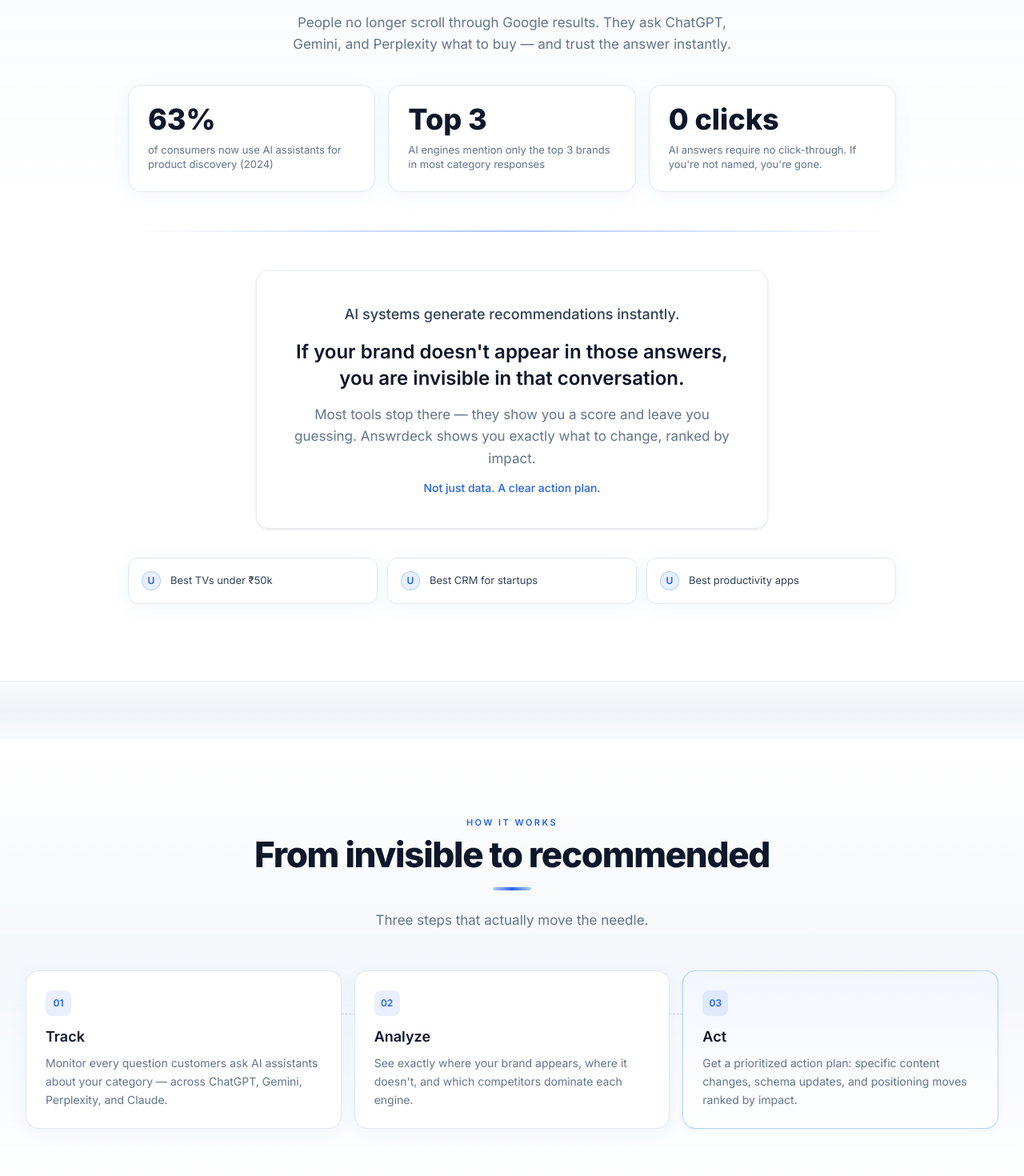
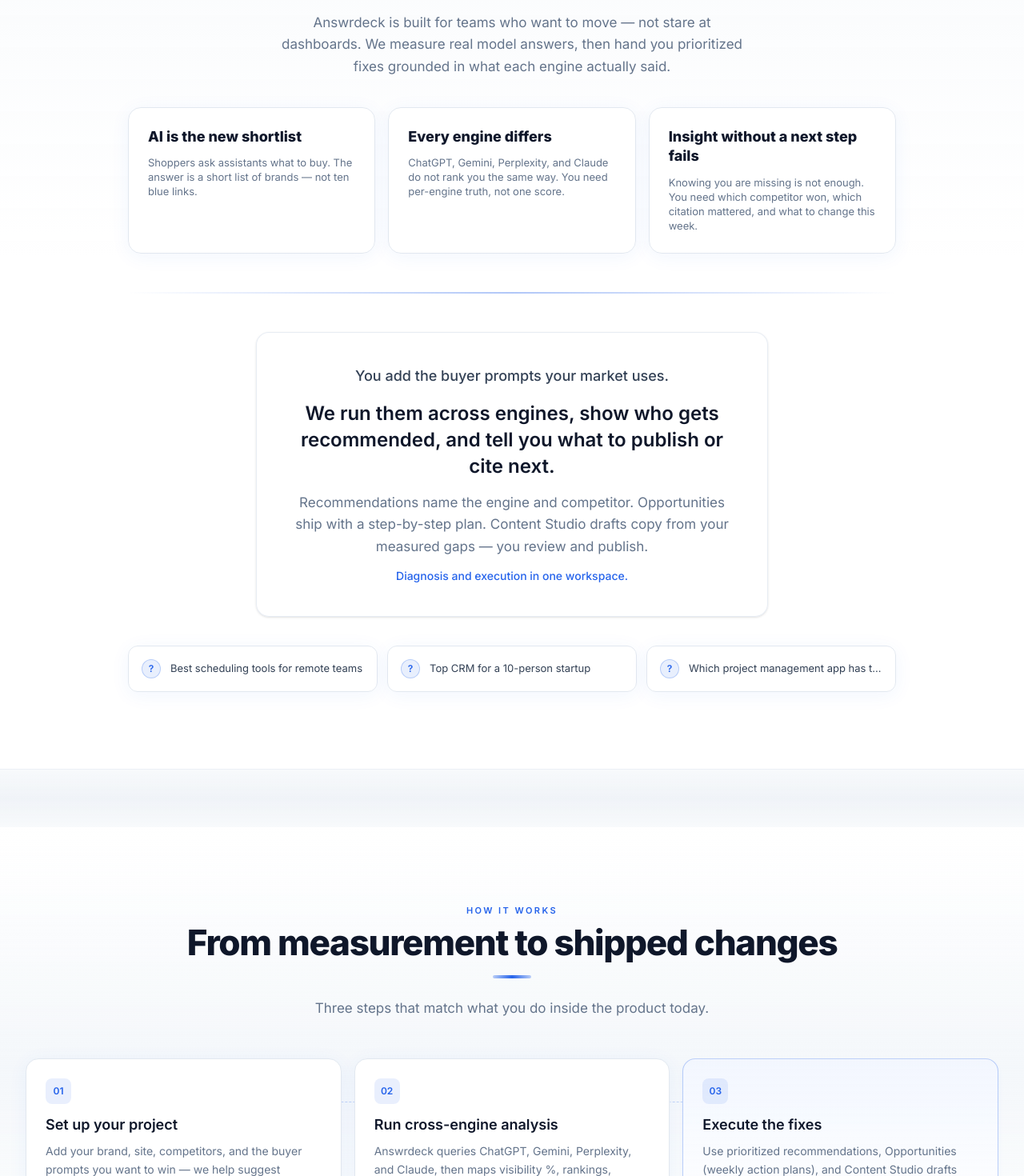
Before and after one commit to AbhaySIngh243/Answerdeck, a React (Vite) app in the folder frontend/: page / in a window 1280 px wide. Shown: the part 1200-2670 px from the top of the page at 80% size. Built offline with nearby package versions, Linux system fonts and the light colour scheme; no server answers; a web font is replaced by a local one.

Commit message:
landing page fix

```diff
--- a/frontend/index.html
+++ b/frontend/index.html
@@ -8,7 +8,7 @@
       name="viewport"
       content="width=device-width, initial-scale=1, viewport-fit=cover"
     />
-    <title>Answrdeck — AI Visibility + Action Plan</title>
+    <title>Answrdeck — AI visibility you can act on</title>
 
     <link rel="preconnect" href="https://fonts.googleapis.com" />
     <link rel="preconnect" href="https://fonts.gstatic.com" crossorigin />
--- a/frontend/src/components/FeaturesSection.jsx
+++ b/frontend/src/components/FeaturesSection.jsx
@@ -2,8 +2,8 @@ import React from 'react';
 
 const features = [
   {
-    title: 'Prompt Monitoring',
-    desc: 'Track prompts across AI engines to understand user intent and brand mentions.',
+    title: 'Buyer-prompt tracking',
+    desc: 'Track the questions real buyers ask in your category. See mention rate, average position, and engine-by-engine results for each prompt.',
     icon: (
       <svg className="h-6 w-6 text-brand-primary" fill="none" viewBox="0 0 24 24" stroke="currentColor">
         <path strokeLinecap="round" strokeLinejoin="round" strokeWidth={2} d="M15 12a3 3 0 11-6 0 3 3 0 016 0z" />
@@ -12,8 +12,8 @@ const features = [
     ),
   },
   {
-    title: 'AI Brand Detection',
-    desc: 'Detect exactly when and where your brand appears in AI answers across every engine.',
+    title: 'Multi-engine visibility',
+    desc: 'One dashboard for ChatGPT, Gemini, Perplexity, and Claude — visibility trends, KPIs, and which models mention you vs. skip you.',
     icon: (
       <svg className="h-6 w-6 text-brand-primary" fill="none" viewBox="0 0 24 24" stroke="currentColor">
         <path
@@ -26,8 +26,8 @@ const features = [
     ),
   },
   {
-    title: 'Competitor Visibility',
-    desc: 'See which competitors AI assistants recommend consistently over you — engine by engine.',
+    title: 'Competitors & citations',
+    desc: 'See who outranks you, how visibility shifts over time, and which domains models cite — with URL checks so broken sources do not pollute your audit.',
     icon: (
       <svg className="h-6 w-6 text-brand-primary" fill="none" viewBox="0 0 24 24" stroke="currentColor">
         <path strokeLinecap="round" strokeLinejoin="round" strokeWidth={2} d="M16 8v8m-4-5v5m-4-2v2m-2 4h12a2 2 0 002-2V6a2 2 0 00-2-2H6a2 2 0 00-2 2v12a2 2 0 002 2z" />
@@ -35,8 +35,8 @@ const features = [
     ),
   },
   {
-    title: 'Actionable Reports',
-    desc: 'Not just scores — ranked action items with estimated impact so you can prioritize what to fix first.',
+    title: 'Recommendations & Content Studio',
+    desc: 'Engine-specific next actions with evidence quotes, Opportunities with weekly plans, and drafts you can edit before publishing — built from your actual run data.',
     icon: (
       <svg className="h-6 w-6 text-brand-primary" fill="none" viewBox="0 0 24 24" stroke="currentColor">
         <path strokeLinecap="round" strokeLinejoin="round" strokeWidth={2} d="M13 2L3 14h7l-1 8 10-12h-7l1-8z" />
@@ -51,11 +51,12 @@ const FeaturesSection = () => {
     <section className="border-y border-[#e2e8f0]/50 bg-white py-24" id="features">
       <div className="mx-auto max-w-7xl px-4 sm:px-6 lg:px-8">
         <div className="mb-14 text-center">
-          <p className="landing-eyebrow">Features</p>
-          <h2 className="heading-section mt-2">Clarity, then action</h2>
+          <p className="landing-eyebrow">What you get</p>
+          <h2 className="heading-section mt-2">Built to close gaps, not just report them</h2>
           <div className="accent-heading-rule" />
           <p className="mx-auto mt-6 max-w-[600px] text-base leading-relaxed text-[#64748b] sm:text-[17px]">
-            Every insight is tied to what to do next — ranked by impact — so you can actually move your AI visibility.
+            Every module in Answrdeck points at something you can ship: a comparison page, a citation to earn, a prompt to
+            re-run, or a draft ready for your site.
           </p>
         </div>
 
--- a/frontend/src/components/Footer.jsx
+++ b/frontend/src/components/Footer.jsx
@@ -31,8 +31,8 @@ const Footer = () => {
               </Link>
             </div>
             <p className="max-w-xs text-[13px] leading-relaxed text-[#64748b]">
-              Stop guessing. Start appearing. Answrdeck helps brands understand and optimize how AI
-              recommends products.
+              Answrdeck measures how AI assistants recommend your brand, then gives you evidence-backed actions and
+              drafts so you can fix gaps — not just find them.
             </p>
           </div>
 
--- a/frontend/src/components/HowItWorks.jsx
+++ b/frontend/src/components/HowItWorks.jsx
@@ -3,18 +3,18 @@ import React from 'react';
 const steps = [
   {
     step: '01',
-    title: 'Track',
-    desc: 'Monitor every question customers ask AI assistants about your category — across ChatGPT, Gemini, Perplexity, and Claude.',
+    title: 'Set up your project',
+    desc: 'Add your brand, site, competitors, and the buyer prompts you want to win — we help suggest prompts during onboarding.',
   },
   {
     step: '02',
-    title: 'Analyze',
-    desc: "See exactly where your brand appears, where it doesn't, and which competitors dominate each engine.",
+    title: 'Run cross-engine analysis',
+    desc: 'Answrdeck queries ChatGPT, Gemini, Perplexity, and Claude, then maps visibility %, rankings, competitor displacement, and cited sources per prompt.',
   },
   {
     step: '03',
-    title: 'Act',
-    desc: 'Get a prioritized action plan: specific content changes, schema updates, and positioning moves ranked by impact.',
+    title: 'Execute the fixes',
+    desc: 'Use prioritized recommendations, Opportunities (weekly action plans), and Content Studio drafts tied to real engine quotes — not generic SEO advice.',
     ksp: true,
   },
 ];
@@ -25,10 +25,10 @@ const HowItWorks = () => {
       <div className="mx-auto max-w-7xl px-4 sm:px-6 lg:px-8">
         <div className="mb-12 text-center">
           <p className="landing-eyebrow">How it works</p>
-          <h2 className="heading-section mt-2">From invisible to recommended</h2>
+          <h2 className="heading-section mt-2">From measurement to shipped changes</h2>
           <div className="accent-heading-rule" />
           <p className="mx-auto mt-6 max-w-[560px] text-base leading-relaxed text-[#64748b] sm:text-[17px]">
-            Three steps that actually move the needle.
+            Three steps that match what you do inside the product today.
           </p>
         </div>
 
--- a/frontend/src/components/Navbar.jsx
+++ b/frontend/src/components/Navbar.jsx
@@ -6,7 +6,7 @@ import BrandLogo from './BrandLogo';
 
 const navLinks = [
   { href: '#features', label: 'Product' },
-  { href: '#how-it-works', label: 'Solutions' },
+  { href: '#how-it-works', label: 'How it works' },
   { href: '#pricing', label: 'Pricing' },
 ];
 
--- a/frontend/src/components/PlatformRow.jsx
+++ b/frontend/src/components/PlatformRow.jsx
@@ -1,13 +1,13 @@
 import React from 'react';
 
 const PlatformRow = () => {
-  const items = ['OpenAI', 'Gemini', 'Perplexity', 'Claude', 'ChatGPT', 'DeepSeek'];
+  const items = ['ChatGPT', 'Gemini', 'Perplexity', 'Claude'];
 
   return (
     <div className="mt-16 flex min-h-14 w-full items-center overflow-hidden border-y border-[#e2e8f0] bg-gradient-to-r from-slate-50/90 via-white to-slate-50/90 backdrop-blur-sm">
       <div className="flex w-full items-center gap-3 sm:gap-4">
         <span className="whitespace-nowrap pl-4 text-[10px] font-semibold uppercase tracking-[0.22em] text-[#64748b] sm:pl-6 sm:text-[11px]">
-          Track recommendations across
+          Measured across
         </span>
         <div className="relative min-w-0 flex-1 overflow-hidden">
           <div className="flex w-[200%] animate-[marquee_22s_linear_infinite] items-center gap-10 whitespace-nowrap">
--- a/frontend/src/components/ProblemSection.jsx
+++ b/frontend/src/components/ProblemSection.jsx
@@ -1,31 +1,44 @@
 import React from 'react';
 
-const stats = [
-  { num: '63%', label: 'of consumers now use AI assistants for product discovery (2024)' },
-  { num: 'Top 3', label: 'AI engines mention only the top 3 brands in most category responses' },
-  { num: '0 clicks', label: "AI answers require no click-through. If you're not named, you're gone." },
+const painPoints = [
+  {
+    title: 'AI is the new shortlist',
+    label: 'Shoppers ask assistants what to buy. The answer is a short list of brands — not ten blue links.',
+  },
+  {
+    title: 'Every engine differs',
+    label: 'ChatGPT, Gemini, Perplexity, and Claude do not rank you the same way. You need per-engine truth, not one score.',
+  },
+  {
+    title: 'Insight without a next step fails',
+    label: 'Knowing you are missing is not enough. You need which competitor won, which citation mattered, and what to change this week.',
+  },
 ];
 
-const queries = ['Best TVs under ₹50k', 'Best CRM for startups', 'Best productivity apps'];
+const queries = [
+  'Best scheduling tools for remote teams',
+  'Top CRM for a 10-person startup',
+  'Which project management app has the best free tier',
+];
 
 const ProblemSection = () => {
   return (
     <section className="section-band border-y border-[#e2e8f0]/60 py-24" id="problem">
       <div className="mx-auto max-w-5xl px-4 sm:px-6 lg:px-8">
         <div className="text-center">
-          <p className="landing-eyebrow">The shift happening right now</p>
-          <h2 className="heading-section mt-3">AI assistants are the new discovery layer</h2>
+          <p className="landing-eyebrow">Why this matters</p>
+          <h2 className="heading-section mt-3">Visibility is only step one</h2>
           <div className="accent-heading-rule" />
           <p className="mx-auto mt-6 max-w-[600px] text-base leading-relaxed text-[#64748b] sm:text-[17px] sm:leading-relaxed">
-            People no longer scroll through Google results. They ask ChatGPT, Gemini, and Perplexity what to buy — and trust the
-            answer instantly.
+            Answrdeck is built for teams who want to move — not stare at dashboards. We measure real model answers, then
+            hand you prioritized fixes grounded in what each engine actually said.
           </p>
         </div>
 
         <div className="mt-9 grid grid-cols-1 gap-4 md:grid-cols-3 stagger-150">
-          {stats.map((s) => (
-            <div key={s.num} className="reveal-drop glass-card glass-card-hover relative overflow-hidden rounded-2xl p-6">
-              <p className="text-4xl font-extrabold leading-none text-[#0f172a]">{s.num}</p>
+          {painPoints.map((s) => (
+            <div key={s.title} className="reveal-drop glass-card glass-card-hover relative overflow-hidden rounded-2xl p-6">
+              <p className="text-lg font-extrabold leading-snug text-[#0f172a]">{s.title}</p>
               <p className="mt-3 text-[13px] leading-snug text-[#64748b]">{s.label}</p>
             </div>
           ))}
@@ -34,15 +47,15 @@ const ProblemSection = () => {
         <div className="my-12 h-0.5 w-full bg-gradient-to-r from-transparent via-brand-primary/40 to-transparent opacity-90" />
 
         <div className="mx-auto max-w-[640px] rounded-2xl border border-[#e2e8f0]/80 bg-white/60 px-6 py-10 text-center shadow-sm backdrop-blur-sm sm:px-10">
-          <p className="text-lg font-medium text-[#334155]">AI systems generate recommendations instantly.</p>
+          <p className="text-lg font-medium text-[#334155]">You add the buyer prompts your market uses.</p>
           <p className="mt-4 text-xl font-semibold leading-snug text-[#0f172a] sm:text-2xl sm:leading-snug">
-            If your brand doesn&apos;t appear in those answers, you are invisible in that conversation.
+            We run them across engines, show who gets recommended, and tell you what to publish or cite next.
           </p>
           <p className="mt-4 text-base leading-relaxed text-[#64748b] sm:text-[17px]">
-            Most tools stop there — they show you a score and leave you guessing. Answrdeck shows you exactly what to change, ranked
-            by impact.
+            Recommendations name the engine and competitor. Opportunities ship with a step-by-step plan. Content Studio
+            drafts copy from your measured gaps — you review and publish.
           </p>
-          <p className="mt-3 text-sm font-medium text-brand-primary">Not just data. A clear action plan.</p>
+          <p className="mt-3 text-sm font-medium text-brand-primary">Diagnosis and execution in one workspace.</p>
         </div>
 
         <div className="mt-9 grid grid-cols-1 gap-3 md:grid-cols-3 stagger-150">
@@ -50,7 +63,7 @@ const ProblemSection = () => {
             <div key={q} className="reveal-drop glass-card glass-card-hover rounded-xl p-4">
               <div className="flex items-center gap-3">
                 <span className="flex h-6 w-6 flex-none items-center justify-center rounded-full border border-brand-primary/25 bg-brand-primary/10 text-xs font-semibold text-brand-primary">
-                  U
+                  ?
                 </span>
                 <span className="truncate text-[13px] text-[#334155]">{q}</span>
               </div>
--- a/frontend/src/components/ProductPreview.jsx
+++ b/frontend/src/components/ProductPreview.jsx
@@ -1,15 +1,15 @@
 import React from 'react';
-import BrandLogo from './BrandLogo';
 
 const ProductPreview = () => {
   return (
     <section className="section-band overflow-x-clip py-24 md:py-32" id="product">
       <div className="mx-auto mb-16 max-w-7xl px-4 text-center sm:px-6 lg:px-8">
-        <p className="landing-eyebrow">Product preview</p>
-        <h2 className="heading-section mt-2">See the rankings the AI sees</h2>
+        <p className="landing-eyebrow">Inside the product</p>
+        <h2 className="heading-section mt-2">The workspace you work in every week</h2>
         <div className="accent-heading-rule" />
         <p className="mx-auto mt-6 max-w-[560px] text-base leading-relaxed text-[#64748b] sm:text-[17px]">
-          Track prompts, competitors, and AI visibility across engines in one unified dashboard.
+          Visibility trends, competitor tables, prompt performance, Sources, Opportunities, and Content Studio — the
+          same views you use after onboarding, not a marketing mockup.
         </p>
       </div>
 
@@ -29,73 +29,13 @@ const ProductPreview = () => {
             e.currentTarget.style.transform = 'perspective(1000px) rotateX(5deg)';
           }}
         >
-          <span className="absolute right-4 top-4 z-10 inline-flex items-center gap-1 rounded-full border border-slate-200/80 bg-white/95 px-2.5 py-0.5 text-[10px] font-semibold uppercase tracking-wider text-slate-500 shadow-sm backdrop-blur-sm">
-            Illustrative preview
-          </span>
-          <div className="flex min-h-[480px] flex-col overflow-hidden rounded-xl border border-[#e2e8f0] bg-[#f8fafc] md:flex-row">
-            <div className="hidden w-56 flex-none border-r border-[#e2e8f0] bg-white p-5 text-left md:block">
-              <div className="mb-8">
-                <BrandLogo variant="lockup" size="sm" />
-              </div>
-              <div className="space-y-1">
-                <div className="flex items-center gap-3 rounded-lg border border-brand-primary/20 bg-brand-primary/10 px-3 py-2 text-sm font-medium text-brand-primary">
-                  <svg className="h-4 w-4" fill="none" viewBox="0 0 24 24" stroke="currentColor">
-                    <path strokeLinecap="round" strokeLinejoin="round" strokeWidth={2} d="M3 12l2-2m0 0l7-7 7 7M5 10v10a1 1 0 001 1h3m10-11l2 2m-2-2v10a1 1 0 01-1 1h-3m-6 0a1 1 0 001-1v-4a1 1 0 011-1h2a1 1 0 011 1v4a1 1 0 001 1m-6 0h6" />
-                  </svg>
-                  Dashboard
-                </div>
-                {['Prompts', 'Competitors', 'Reports'].map((item) => (
-                  <div
-                    key={item}
-                    className="flex items-center gap-3 rounded-lg px-3 py-2 text-sm font-medium text-[#64748b] transition-colors hover:text-[#0f172a]"
-                  >
-                    <span className="h-4 w-4" />
-                    {item}
-                  </div>
-                ))}
-              </div>
-            </div>
-
-            <div className="flex-1 p-6 text-left md:p-10">
-              <div className="mb-8 flex flex-col justify-between gap-4 border-b border-[#e2e8f0] pb-4 sm:flex-row sm:items-center">
-                <h3 className="text-xl font-bold tracking-tight text-[#0f172a]">Visibility Overview</h3>
-                <div className="rounded-lg border border-[#e2e8f0] bg-white px-3 py-1.5 text-xs text-[#64748b]">Last 30 Days ↓</div>
-              </div>
-
-              <div className="mb-8 grid grid-cols-1 gap-4 md:grid-cols-3">
-                {[
-                  { label: 'Brand Mentions', val: 'Live', color: 'text-emerald-600' },
-                  { label: 'Tracked Prompts', val: 'Live', color: 'text-brand-primary' },
-                  { label: 'Share of Voice', val: 'Live', color: 'text-red-600' },
-                ].map((m) => (
-                  <div key={m.label} className="glass-card glass-card-hover rounded-xl border border-[#e2e8f0] bg-white p-4">
-                    <p className="mb-2 text-[11px] font-semibold uppercase tracking-wider text-[#64748b]">{m.label}</p>
-                    <div className="flex items-end justify-between">
-                      <h4 className={`text-2xl font-bold ${m.color}`}>{m.val}</h4>
-                    </div>
-                  </div>
-                ))}
-              </div>
-
-              <div className="glass-card glass-card-hover relative flex h-56 flex-col justify-end rounded-xl border border-[#e2e8f0] bg-white p-6">
-                <p className="absolute left-6 top-5 text-[11px] font-semibold uppercase tracking-wider text-[#64748b]">
-                  Visibility by Platform
-                </p>
-                <div className="mt-6 flex h-32 items-end justify-around gap-2 border-b border-[#e2e8f0] pb-2">
-                  <div className="h-[40%] w-1/6 rounded-t-md bg-slate-300" style={{ borderRadius: '6px 6px 0 0' }} />
-                  <div className="h-[80%] w-1/6 rounded-t-md bg-brand-primary" style={{ borderRadius: '6px 6px 0 0' }} />
-                  <div className="h-[60%] w-1/6 rounded-t-md bg-slate-300" style={{ borderRadius: '6px 6px 0 0' }} />
-                  <div className="h-[90%] w-1/6 rounded-t-md bg-slate-400" style={{ borderRadius: '6px 6px 0 0' }} />
-                  <div className="h-[30%] w-1/6 rounded-t-md bg-slate-300" style={{ borderRadius: '6px 6px 0 0' }} />
-                </div>
-                <div className="mt-2 flex justify-around text-[10px] text-[#64748b]">
-                  {['OpenAI', 'ChatGPT', 'Gemini', 'Perplexity', 'Claude'].map((p) => (
-                    <span key={p}>{p}</span>
-                  ))}
-                </div>
-              </div>
-            </div>
-          </div>
+          <img
+            src="/dashboard.png"
+            alt="Answrdeck project dashboard with visibility trends, competitor rankings, and prompt performance"
+            className="block w-full rounded-xl border border-[#e2e8f0]"
+            loading="lazy"
+            decoding="async"
+          />
         </div>
       </div>
     </section>
```
Also changed, not shown: frontend/src/components/CTASection.jsx (+8 -11 lines), frontend/public/dashboard.png (added), 1 other file (tests, documents, lock files or other folders).
